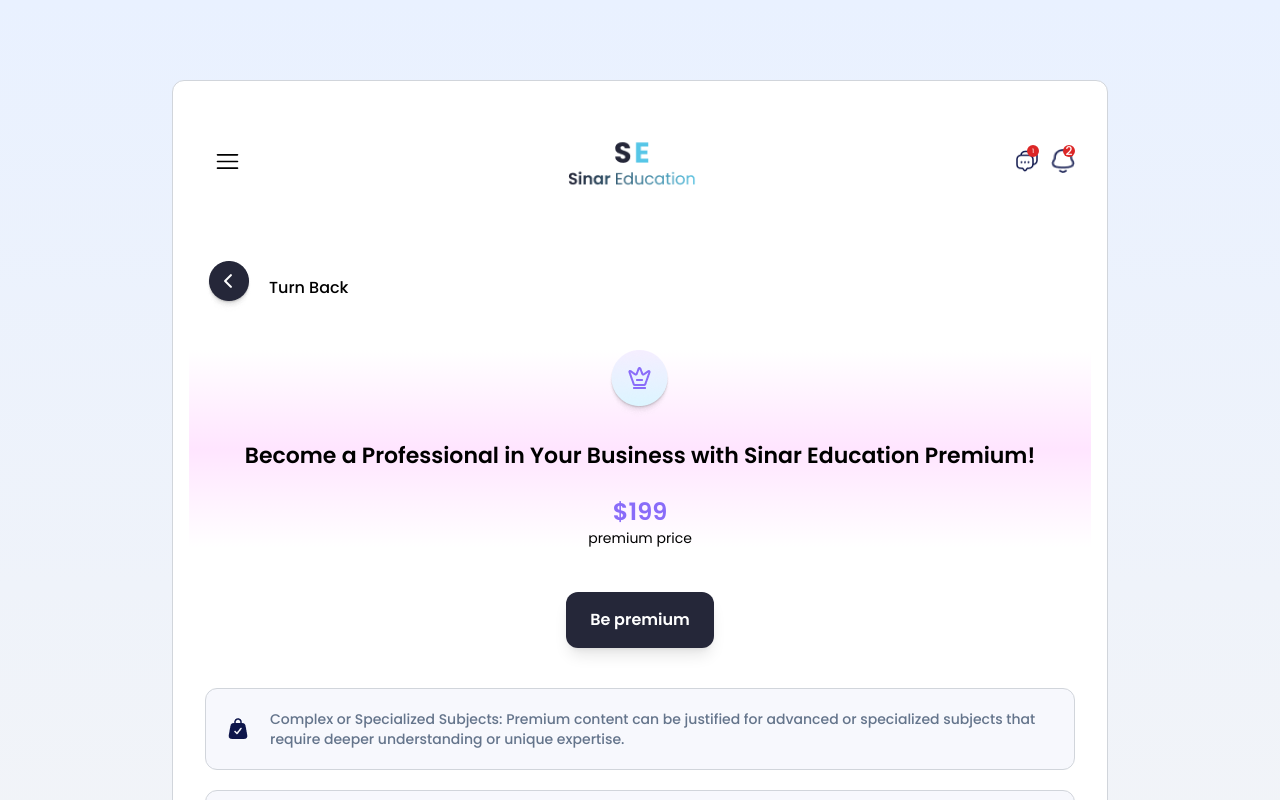
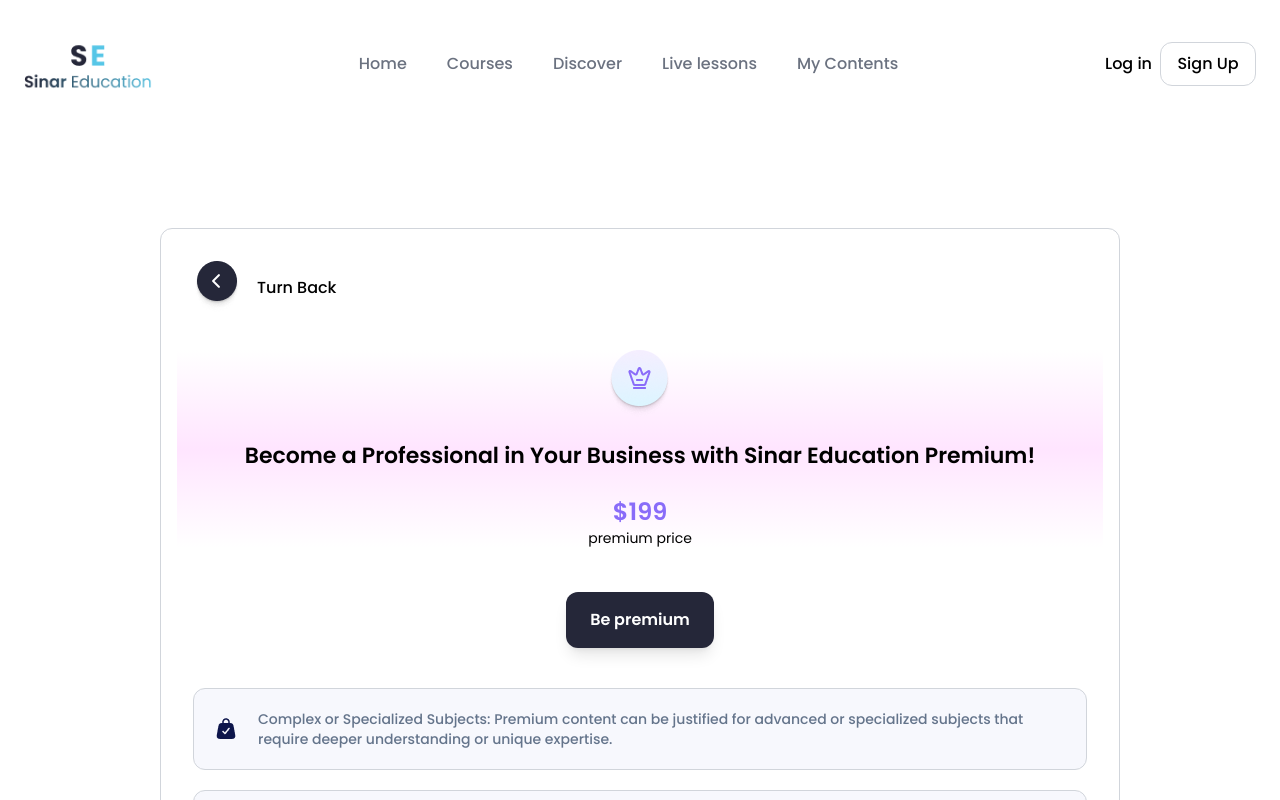
Before and after one commit to Deyjuwon/Sinar, a React (Vite) app: page /Premium in a window 1280 px wide. Shown: the top 800 px of the page. Built offline with nearby package versions, Linux system fonts and the light colour scheme.

Commit message:
premium page styling

```diff
--- a/src/Pages/PremiumPage.jsx
+++ b/src/Pages/PremiumPage.jsx
@@ -4,16 +4,20 @@
 import premiumlogo from '../assets/Frame 33666.png'
 import Button from '../Components/Button'
 import bagcheck from '../assets/solar_bag-check-bold.png'
+import Header from '../Components/Header'
 
 const PremiumPage = () => {
   return (
-    <div className='h-screen md:h-full pt-32 md:pt-0 flex flex-col gap-5 p-4 pb-20'>
-      <div className='md:p-4 md:border md:border-gray-300 md:mt-20 md:w-3/4 md:h-fill md:m-auto md:bg-white md:rounded-xl flex flex-col gap-5'>
-        <div className='px-4'>
+    <div className=' md:h-full bg-white  md:pt-0 flex flex-col gap-5 pb-20'>
+      <div className='hidden md:block'>
+        <Header />
+      </div>
+      <div className='md:p-4 md:border md:border-gray-300 md:mt-20 md:w-3/4 md:h-fill md:m-auto md:bg-white md:rounded-xl flex flex-col gap-5 '>
+        <div className='px-4 md:hidden' >
           <NotificationHeader />
         </div>
 
-        <div className='flex gap-4 items-center py-4 px-4'>
+        <div className='flex gap-4 items-center py-4 px-4 '>
             <img src={backIcon} alt="" className='' />
             <p className='text-base font-medium'>Turn Back</p>
 
```
